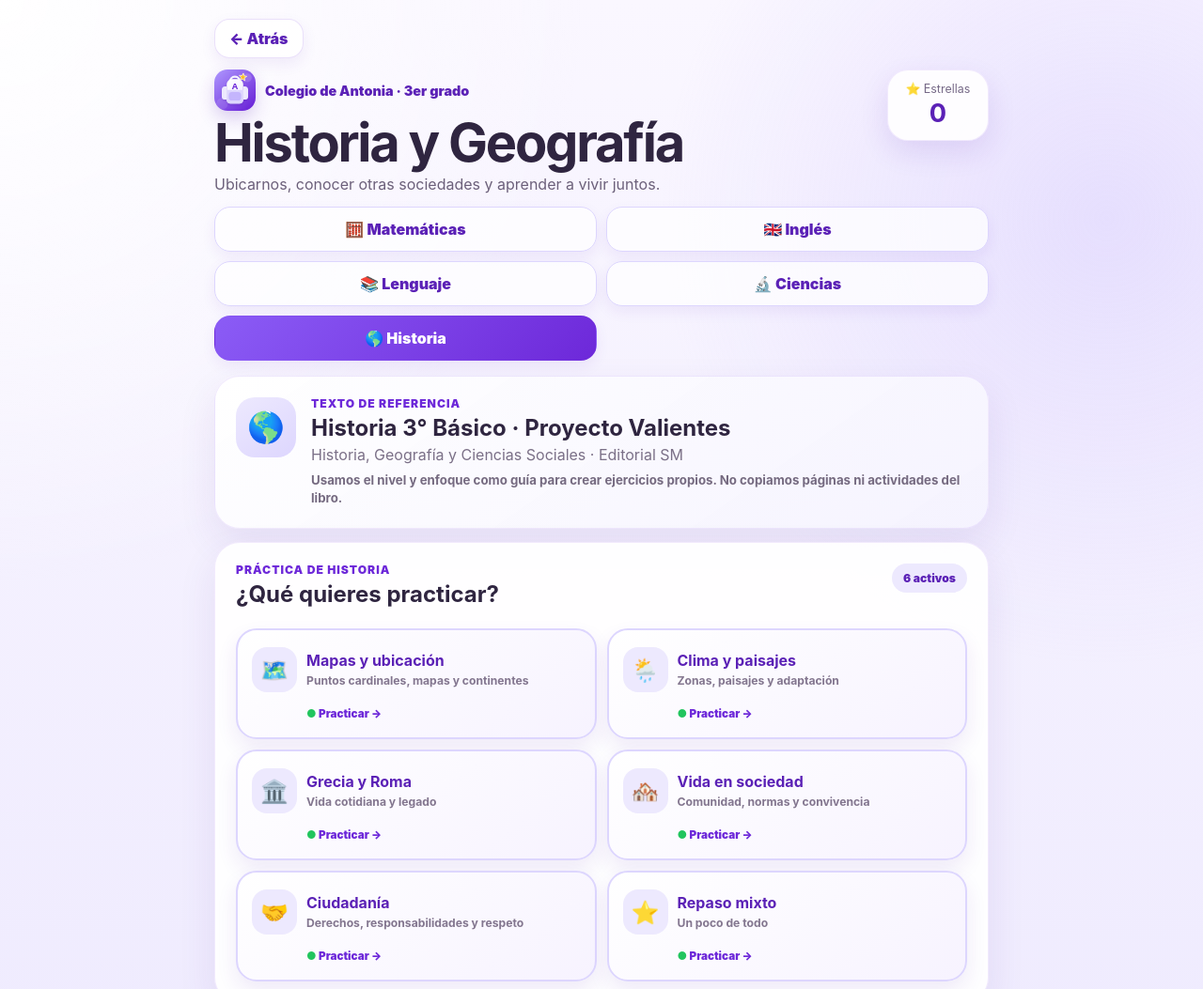
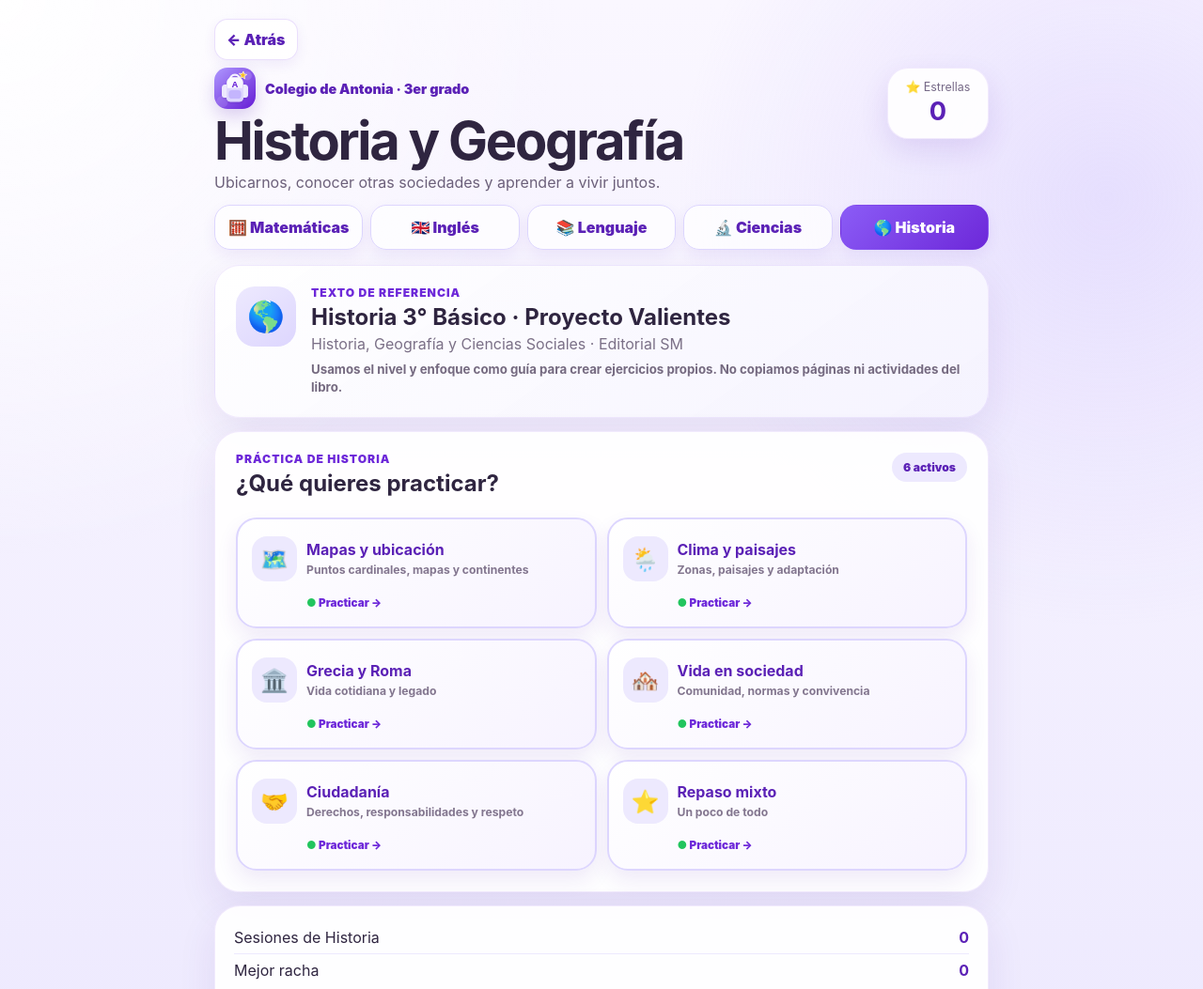
Before and after one commit to solrac031ch-prog/colegio-antonia, a website: page history.html in a window 1280 px wide. Shown: the top 1053 px of the page at 94% size. Drawn offline with Linux system fonts and the light colour scheme.

Commit message:
Optimiza Historia para iOS Android y Windows

```diff
--- a/history.html
+++ b/history.html
@@ -4,12 +4,19 @@
   <meta charset="utf-8" />
   <meta name="viewport" content="width=device-width, initial-scale=1, viewport-fit=cover" />
   <meta name="theme-color" content="#7C3AED" />
+  <meta name="color-scheme" content="light" />
+  <meta name="mobile-web-app-capable" content="yes" />
+  <meta name="apple-mobile-web-app-capable" content="yes" />
+  <meta name="apple-mobile-web-app-title" content="Colegio Antonia" />
+  <meta name="apple-mobile-web-app-status-bar-style" content="default" />
+  <meta name="format-detection" content="telephone=no" />
   <meta name="description" content="Colegio de Antonia: práctica complementaria de Historia, Geografía y Ciencias Sociales de 3° Básico." />
-  <link rel="manifest" href="manifest.webmanifest?v=15" />
-  <link rel="icon" href="logo-antonia.svg?v=15" type="image/svg+xml" />
-  <link rel="apple-touch-icon" href="logo-antonia.svg?v=15" />
-  <link rel="stylesheet" href="styles.css?v=15" />
-  <link rel="stylesheet" href="english.css?v=15" />
+  <link rel="manifest" href="manifest.webmanifest?v=16" />
+  <link rel="icon" href="logo-antonia.svg?v=16" type="image/svg+xml" />
+  <link rel="apple-touch-icon" href="logo-antonia.svg?v=16" />
+  <link rel="stylesheet" href="styles.css?v=16" />
+  <link rel="stylesheet" href="english.css?v=16" />
+  <link rel="stylesheet" href="platform.css?v=16" />
   <title>Historia · Colegio de Antonia</title>
 </head>
 <body>
@@ -21,7 +28,7 @@
     <header class="hero english-hero">
       <div class="hero-copy">
         <div class="brand-line">
-          <img class="brand-logo" src="logo-antonia.svg?v=15" alt="Logo Colegio de Antonia" />
+          <img class="brand-logo" src="logo-antonia.svg?v=16" alt="Logo Colegio de Antonia" />
           <p class="eyebrow">Colegio de Antonia · 3er grado</p>
         </div>
         <h1>Historia y Geografía</h1>
@@ -34,11 +41,11 @@
     </header>
 
     <nav class="subject-switcher" aria-label="Asignaturas">
-      <a class="subject-link" href="index.html?v=15">🧮 Matemáticas</a>
-      <a class="subject-link" href="english.html?v=15">🇬🇧 Inglés</a>
-      <a class="subject-link" href="language.html?v=15">📚 Lenguaje</a>
-      <a class="subject-link" href="science.html?v=15">🔬 Ciencias</a>
-      <span class="subject-link active">🌎 Historia</span>
+      <a class="subject-link" href="index.html?v=16">🧮 Matemáticas</a>
+      <a class="subject-link" href="english.html?v=16">🇬🇧 Inglés</a>
+      <a class="subject-link" href="language.html?v=16">📚 Lenguaje</a>
+      <a class="subject-link" href="science.html?v=16">🔬 Ciencias</a>
+      <span class="subject-link active" aria-current="page">🌎 Historia</span>
     </nav>
 
     <section id="historyHome" class="english-view active">
@@ -100,7 +107,7 @@
     </section>
   </main>
 
-  <script src="history.js?v=15"></script>
-  <script src="progress-controls.js?v=15"></script>
+  <script src="history.js?v=16"></script>
+  <script src="progress-controls.js?v=16"></script>
 </body>
 </html>
```
